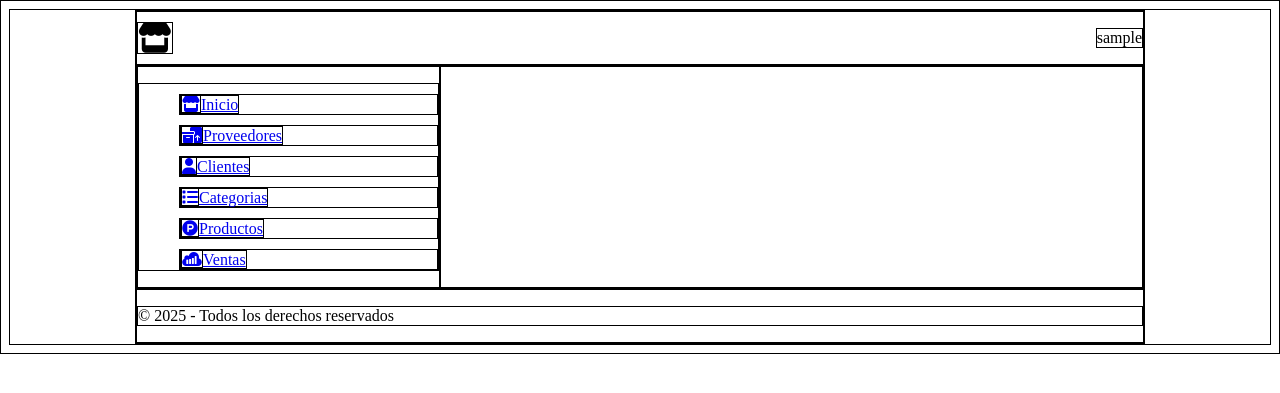
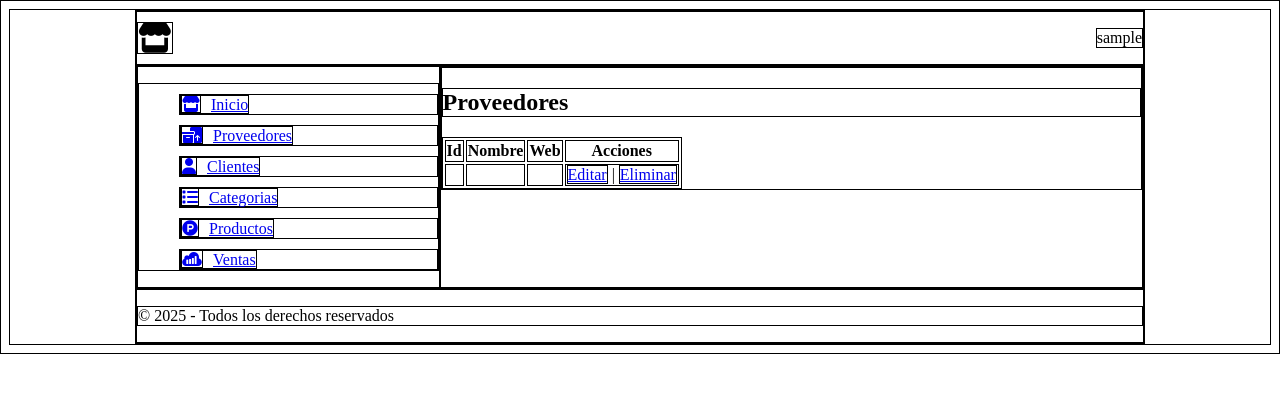
Before and after one commit to JEVizcaya/tienda, a PHP site: page /proveedores in a window 1280 px wide. Shown: the top 393 px of the page. Run offline with PHP 8.4, Linux system fonts and the light colour scheme; the visitor is signed in with stand-in values (Sample User, id 1); tables that the repository leaves empty hold one stand-in row (values such as "Sample post"); data that the repository does not hold is empty.

Commit message:
mostrar proveedores

```diff
--- a/css/tienda.css
+++ b/css/tienda.css
@@ -32,6 +32,6 @@
     margin-top: 10px;
 
 }
-aside lu li i{
+aside ul li i{
     margin-right: 10px;
 }
--- a/partials/cabecera.php
+++ b/partials/cabecera.php
@@ -6,6 +6,7 @@
     header("Location: index");
     exit();
 }
+include("conexiondb.php");
 ?>
 
 <!DOCTYPE html>
--- a/proveedores.php
+++ b/proveedores.php
@@ -1,8 +1,35 @@
 <?php
 include("partials/cabecera.php");
+//consulta para obtener proveedores
+$sql="select * from proveedores order by id desc";
+$result=$conexion->query($sql);
 ?>
 <section>
-
+    <div class="listado">
+    <h1>Proveedores</h1>
+    <table class="table table_striped">
+        <thead>
+            <tr>
+                <th>Id</th>
+                <th>Nombre</th>
+                <th>Web</th>
+                <th>Acciones</th>
+            </tr>
+        </thead>
+        <tbody>
+        <?php
+                while ($fila = $result->fetchAll()) {
+                    echo "<tr>";
+                    echo "<td>" . $fila['id'] . "</td>";
+                    echo "<td>" . $fila['nombre'] . "</td>";
+                    echo "<td>" . $fila['web'] . "</td>";
+                    echo "<td><a href='editar_proveedor.php?id=" . $fila['id'] . "'>Editar</a> | <a href='eliminar_proveedor.php?id=" . $fila['id'] . "'>Eliminar</a></td>";
+                    echo "</tr>";
+                }
+                ?>
+        </tbody>
+    </table>
+    </div>
 
 </section>
 <?php
```
